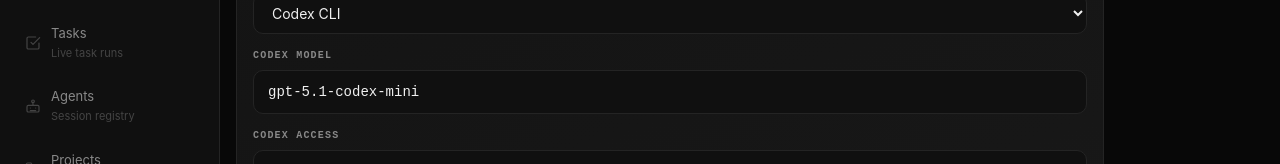
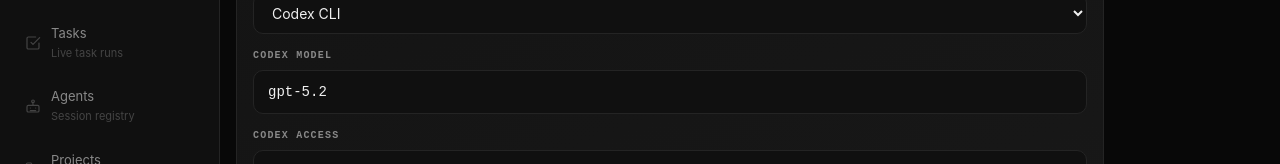
Before and after one commit to findgriff/mission-control, a Next.js app: page /mission-control/bridge in a window 1280 px wide. Shown: the part 169-333 px from the top of the page. Built offline with nearby package versions, Linux system fonts and the light colour scheme.

Commit message:
Use general GPT model for bridge default

```diff
--- a/src/app/bridge/page.tsx
+++ b/src/app/bridge/page.tsx
@@ -6,7 +6,7 @@
   const defaultCwd = process.env.MISSION_CONTROL_BRIDGE_CWD
     ?? process.env.MISSION_CONTROL_TERMINAL_CWD
     ?? process.cwd();
-  const defaultModel = process.env.MISSION_CONTROL_CODEX_MODEL ?? "gpt-5.1-codex-mini";
+  const defaultModel = process.env.MISSION_CONTROL_CODEX_MODEL ?? "gpt-5.2";
 
   return (
     <>
--- a/src/lib/bridge.ts
+++ b/src/lib/bridge.ts
@@ -48,7 +48,7 @@
   const cwdInput = typeof raw.cwd === "string" ? raw.cwd.trim() : "";
   const model = typeof raw.model === "string" && raw.model.trim()
     ? raw.model.trim()
-    : process.env.MISSION_CONTROL_CODEX_MODEL || "gpt-5.1-codex-mini";
+    : process.env.MISSION_CONTROL_CODEX_MODEL || "gpt-5.2";
   const codexMode = raw.codexMode === "full-auto" ? "full-auto" : "unrestricted";
   const cwd = cwdInput || process.env.MISSION_CONTROL_BRIDGE_CWD || process.env.MISSION_CONTROL_TERMINAL_CWD || process.cwd();
   const id = createRunId();
```
Also changed, not shown: 3 other files (tests, documents, lock files or other folders).
